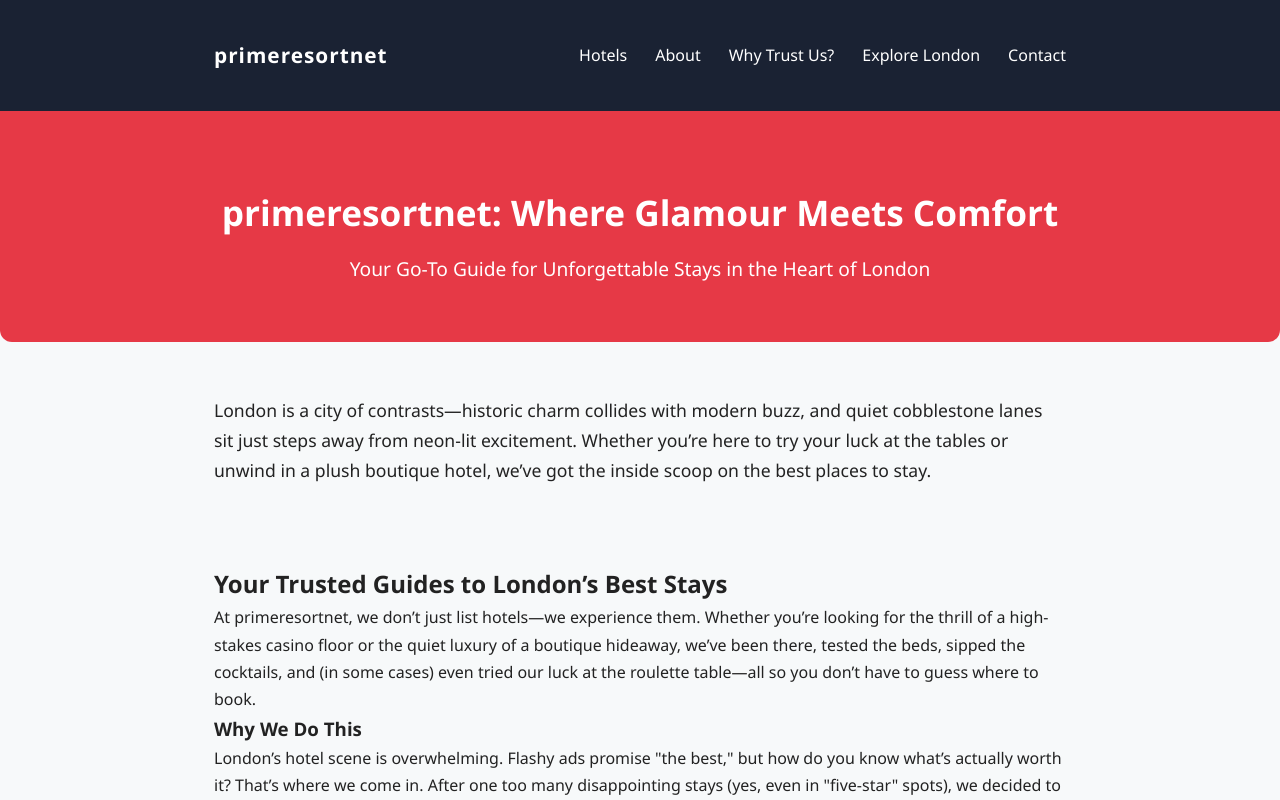
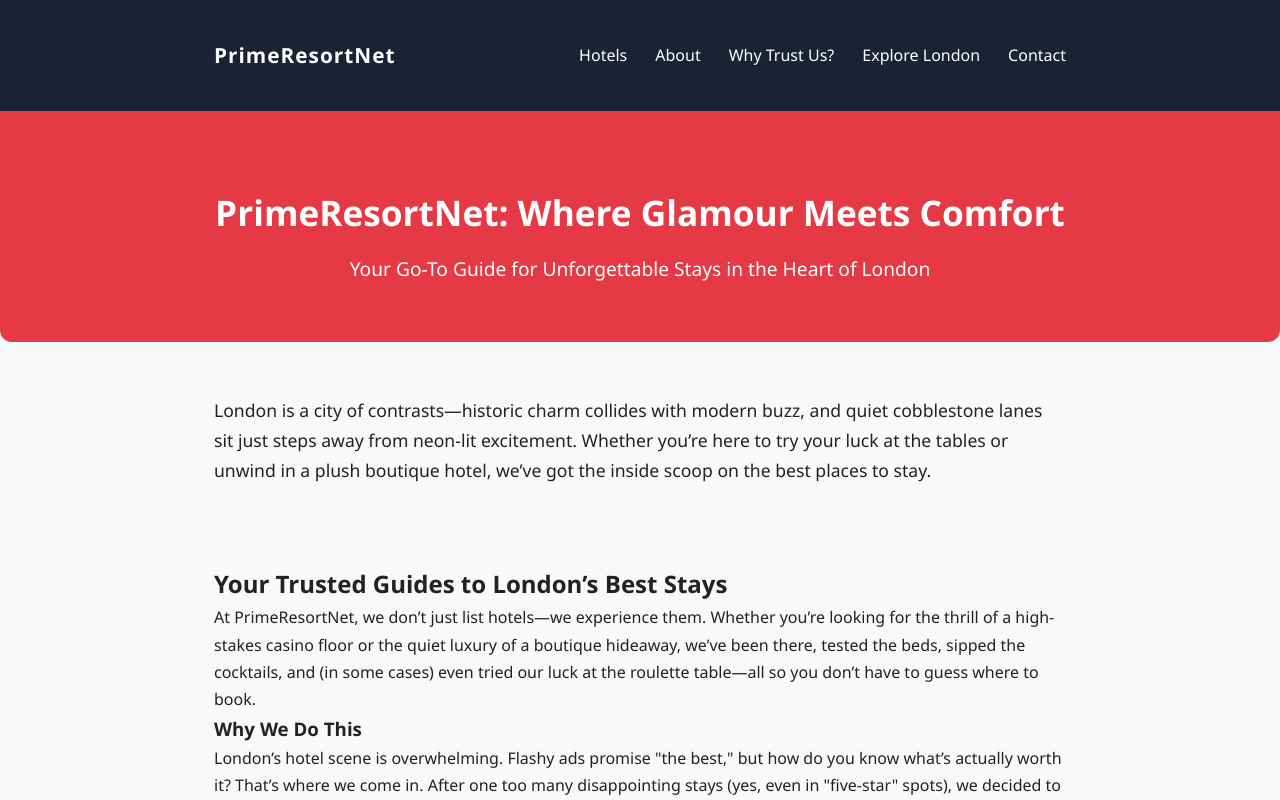
Before and after one commit to PrimeResortNet/hotels, a plain HTML site: page index.html in a window 1280 px wide. Shown: the top 800 px of the page. Drawn offline with Linux system fonts and the light colour scheme.

Commit message:
Update index.html

```diff
--- a/index.html
+++ b/index.html
@@ -3,13 +3,13 @@
 <head>
   <meta charset="UTF-8" />
   <meta name="viewport" content="width=device-width, initial-scale=1.0"/>
-  <title>primeresortnet: Where Glamour Meets Comfort</title>
+  <title>PrimeResortNet: Where Glamour Meets Comfort</title>
   <link rel="stylesheet" href="styles.css" />
 </head>
 <body>
   <nav class="navbar">
     <div class="container nav-flex">
-      <span class="logo">primeresortnet</span>
+      <span class="logo">PrimeResortNet</span>
       <ul class="nav-links">
         <li><a href="#hotels">Hotels</a></li>
         <li><a href="#about">About</a></li>
@@ -22,7 +22,7 @@
 
   <header class="hero">
     <div class="container">
-      <h1>primeresortnet: Where Glamour Meets Comfort</h1>
+      <h1>PrimeResortNet: Where Glamour Meets Comfort</h1>
       <p>Your Go-To Guide for Unforgettable Stays in the Heart of London</p>
     </div>
   </header>
@@ -37,7 +37,7 @@
     <section id="about" class="container about-section">
       <h2>Your Trusted Guides to London’s Best Stays</h2>
       <p>
-        At primeresortnet, we don’t just list hotels—we experience them. Whether you’re looking for the thrill of a high-stakes casino floor or the quiet luxury of a boutique hideaway, we’ve been there, tested the beds, sipped the cocktails, and (in some cases) even tried our luck at the roulette table—all so you don’t have to guess where to book.
+        At PrimeResortNet, we don’t just list hotels—we experience them. Whether you’re looking for the thrill of a high-stakes casino floor or the quiet luxury of a boutique hideaway, we’ve been there, tested the beds, sipped the cocktails, and (in some cases) even tried our luck at the roulette table—all so you don’t have to guess where to book.
       </p>
       <h3>Why We Do This</h3>
       <p>
@@ -147,7 +147,7 @@
   <footer class="footer">
     <div class="container">
       <small>
-        © 2025 primeresortnet | <a href="#">Privacy Policy</a> | <a href="#">Terms</a> | <a href="#">Work With Us</a>
+        © 2025 PrimeResortNet | <a href="#">Privacy Policy</a> | <a href="#">Terms</a> | <a href="#">Work With Us</a>
       </small>
       <p class="ps-note">P.S. We’re not sponsored by any of these hotels—we just genuinely love them.</p>
     </div>
```
